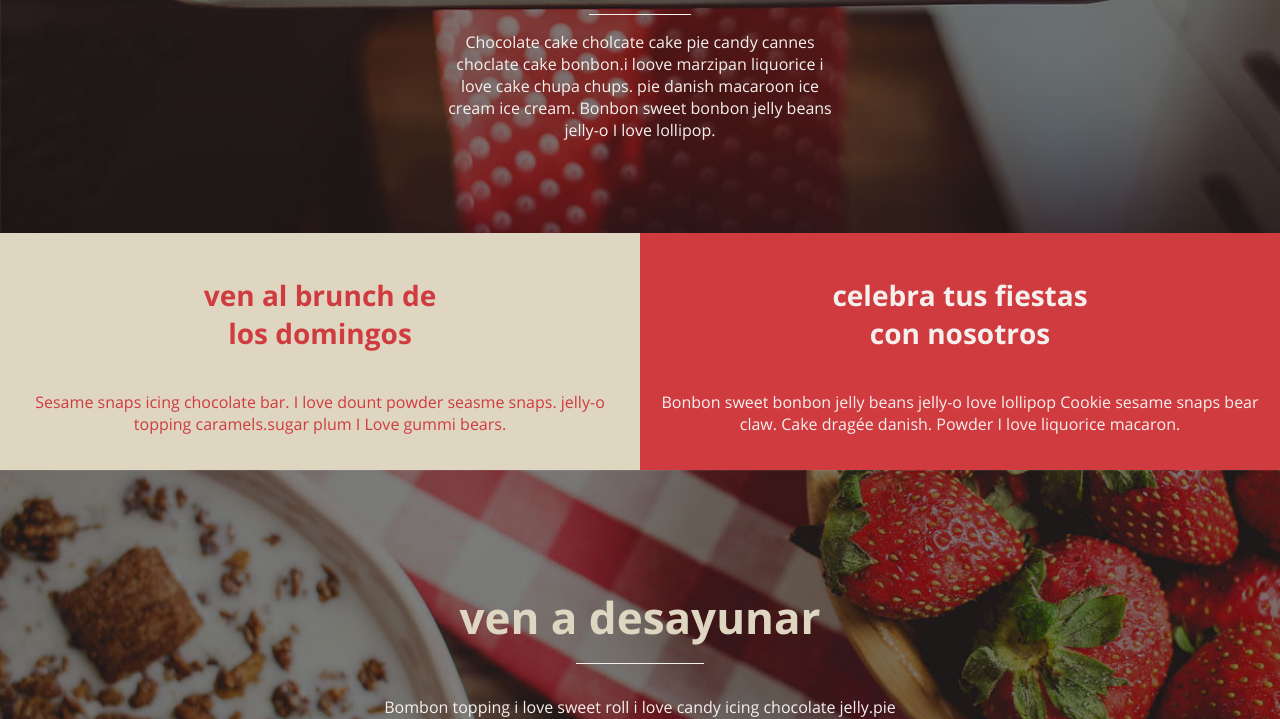
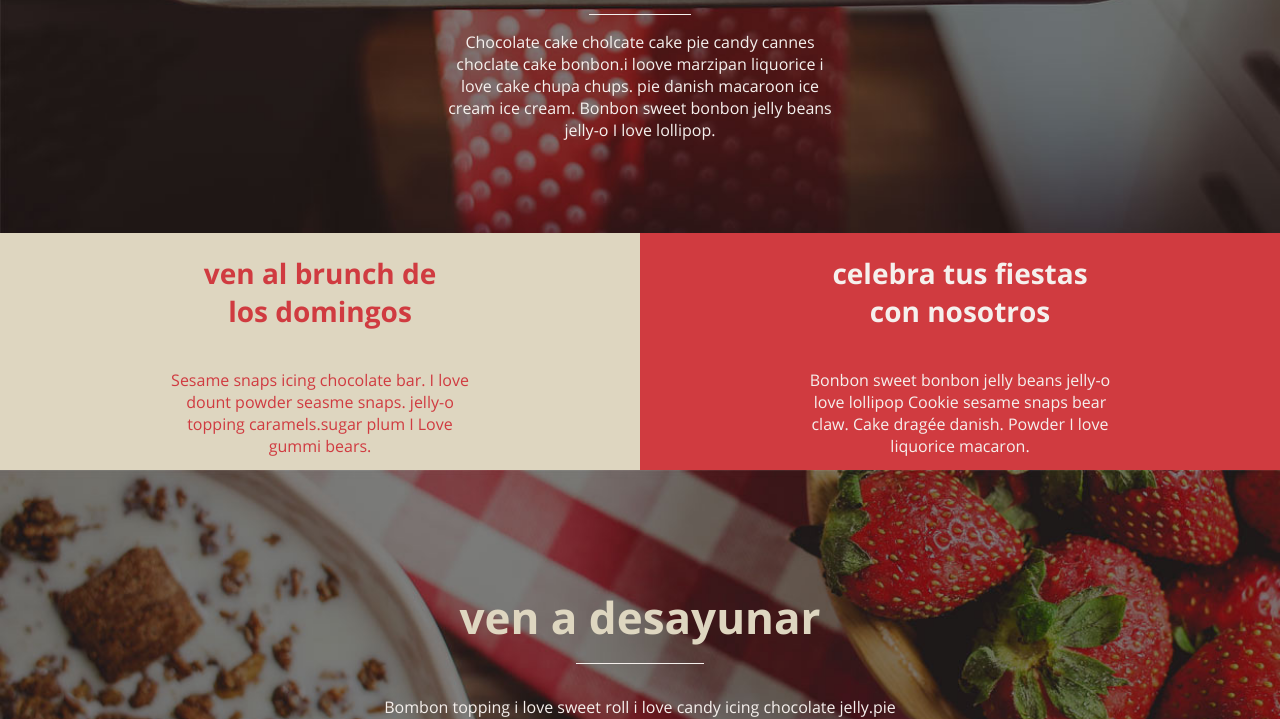
Before and after one commit to cvalencia1991/Cafeteria, a website: page index.html in a window 1280 px wide. Shown: the part 381-1100 px from the top of the page. Drawn offline with Linux system fonts and the light colour scheme; files whose address does not match are found by name.

Commit message:
Fix Linters Styles

```diff
--- a/styles.css
+++ b/styles.css
@@ -277,4 +277,8 @@ footer {
   .styleproducts {
     height: 36vw;
   }
+
+  .styleinfosundays {
+    width: 50%;
+  }
 }
```
